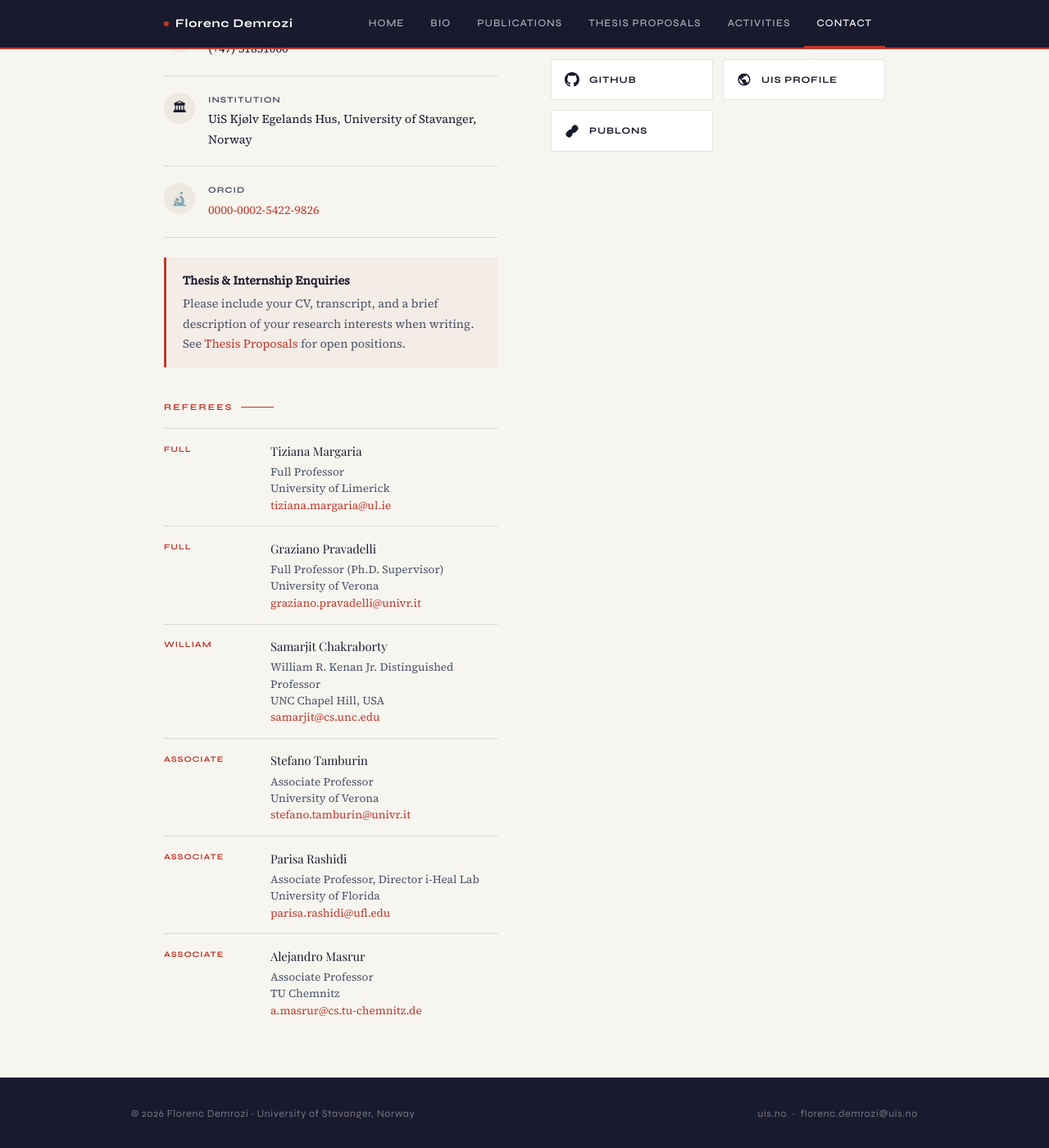
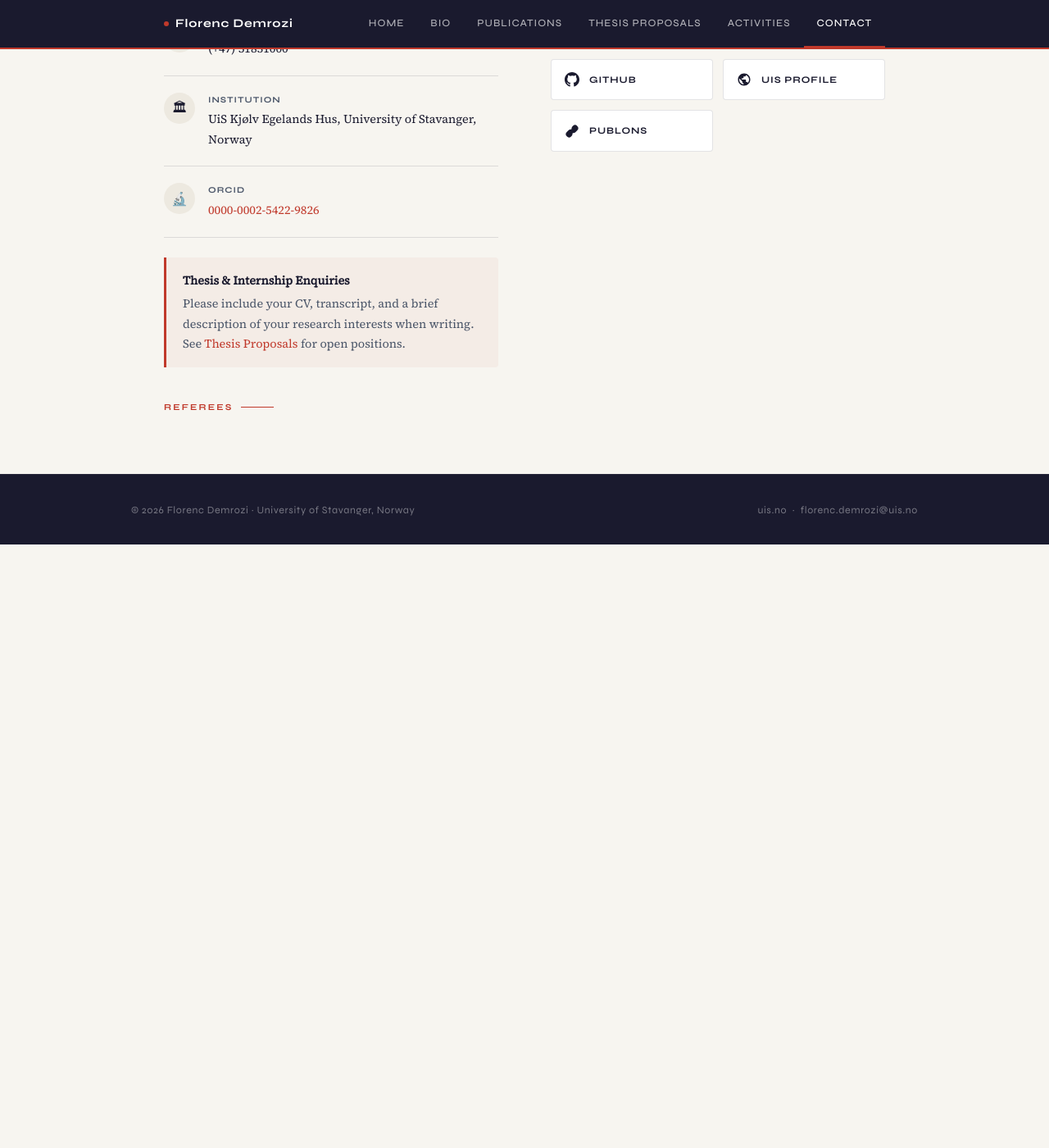
Before and after one commit to FlorencDemrozi/florencdemrozi.github.io, a Jekyll site: the page built from _pages/contact.html, in a window 1280 px wide and 1400 px high, scrolled down 426 px. Shown: the whole window at 82% size. Built offline with Jekyll 4.4.1, drawn with Linux system fonts in a browser that asks for light colours; some web fonts are replaced; after the commit the page ends 1090 px from its top, so only the background shows below that.

Commit message:
Removed Referres.

```diff
--- a/_data/cv.yml
+++ b/_data/cv.yml
@@ -434,29 +434,3 @@ languages:
     level: "Limited Working Proficiency (B2)"
   - language: "Norwegian"
     level: "Limited Proficiency (A1)"
-
-referees:
-  - name: "Tiziana Margaria"
-    title: "Full Professor"
-    institution: "University of Limerick"
-    email: "tiziana.margaria@ul.ie"
-  - name: "Graziano Pravadelli"
-    title: "Full Professor (Ph.D. Supervisor)"
-    institution: "University of Verona"
-    email: "graziano.pravadelli@univr.it"
-  - name: "Samarjit Chakraborty"
-    title: "William R. Kenan Jr. Distinguished Professor"
-    institution: "UNC Chapel Hill, USA"
-    email: "samarjit@cs.unc.edu"
-  - name: "Stefano Tamburin"
-    title: "Associate Professor"
-    institution: "University of Verona"
-    email: "stefano.tamburin@univr.it"
-  - name: "Parisa Rashidi"
-    title: "Associate Professor, Director i-Heal Lab"
-    institution: "University of Florida"
-    email: "parisa.rashidi@ufl.edu"
-  - name: "Alejandro Masrur"
-    title: "Associate Professor"
-    institution: "TU Chemnitz"
-    email: "a.masrur@cs.tu-chemnitz.de"
```
